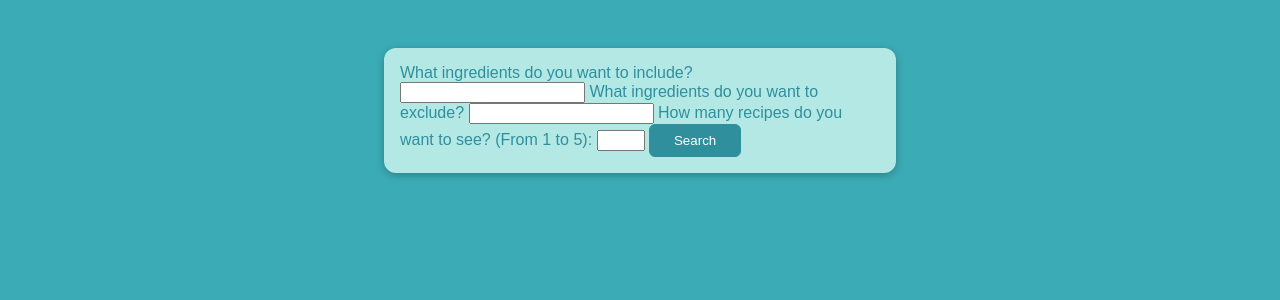
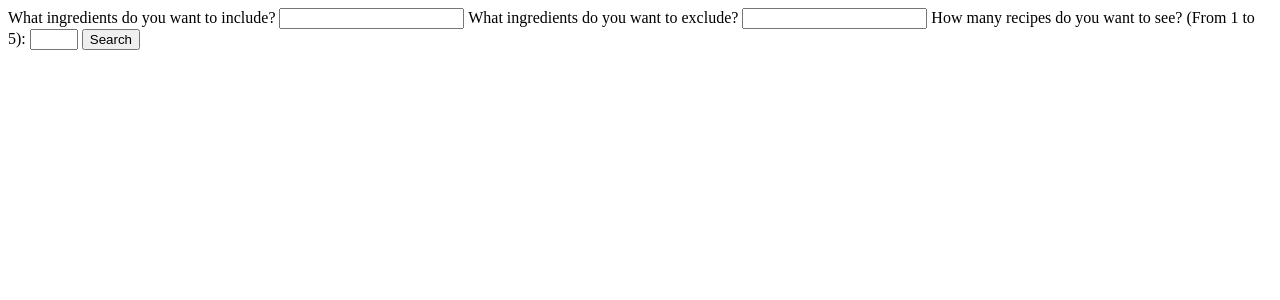
Before and after one commit to jpedropereira/no-waste, a Django app: page /get-recipes/ in a window 1280 px wide. Shown: the top 300 px of the page. Run offline with Django 4.2, Linux system fonts and the light colour scheme.

Commit message:
Removed css styling

```diff
--- a/get_recipes/static/get_recipes/styles.css
+++ /dev/null
@@ -1,32 +0,0 @@
-body {
-    font-family: sans-serif;
-    margin: 0;
-    background-color: #3BACB6;
-    color: white;
-  }
-
-  form {
-    margin: 3rem auto;
-    width: 90%;
-    max-width: 30rem;
-    padding: 1rem;
-    border-radius: 12px;
-    background-color: #B3E8E5;
-    box-shadow: 0 2px 8px rgba(0, 0, 0, 0.26);
-    color: #2F8F9D
-  }
-
-button {
-    cursor: pointer;
-    padding: 0.5rem 1.5rem;
-    border-radius: 6px;
-    background-color: #2F8F9D;
-    color: white;
-    border: 1px solid #2F8F9D;
-  }
-
-button:hover,
-button:active {
-    background-color: #82DBD8;
-    border-color: #82DBD8;
-  }
--- a/get_recipes/templates/get_recipes/base.html
+++ b/get_recipes/templates/get_recipes/base.html
@@ -1,5 +1,3 @@
-{% load static %}
-
 <!DOCTYPE html>
 <html lang="en">
 <head>
@@ -10,7 +8,6 @@
         {% block title %}
         {% endblock title %}
     </title>
-    <link rel="stylesheet" href="{% static 'get_recipes/styles.css' %}">
 </head>
 <body>
    {% block content %}
```
